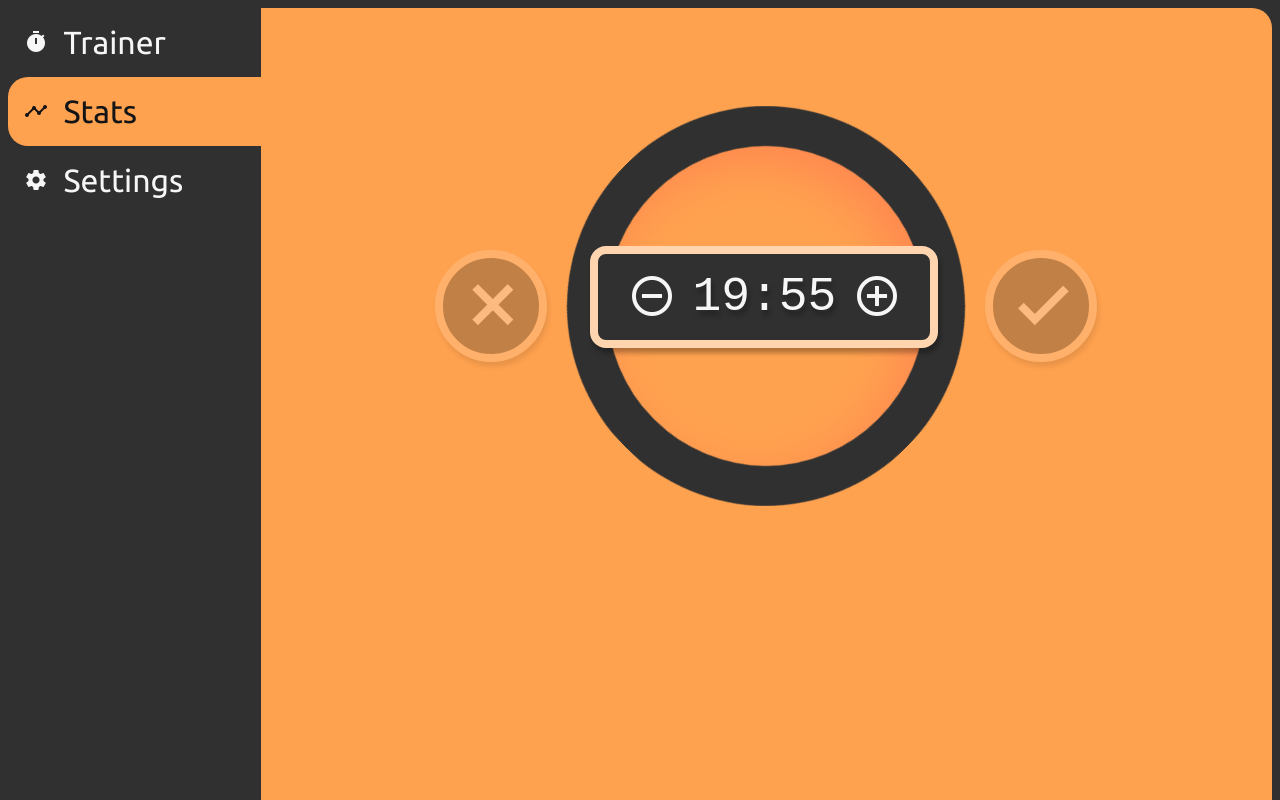
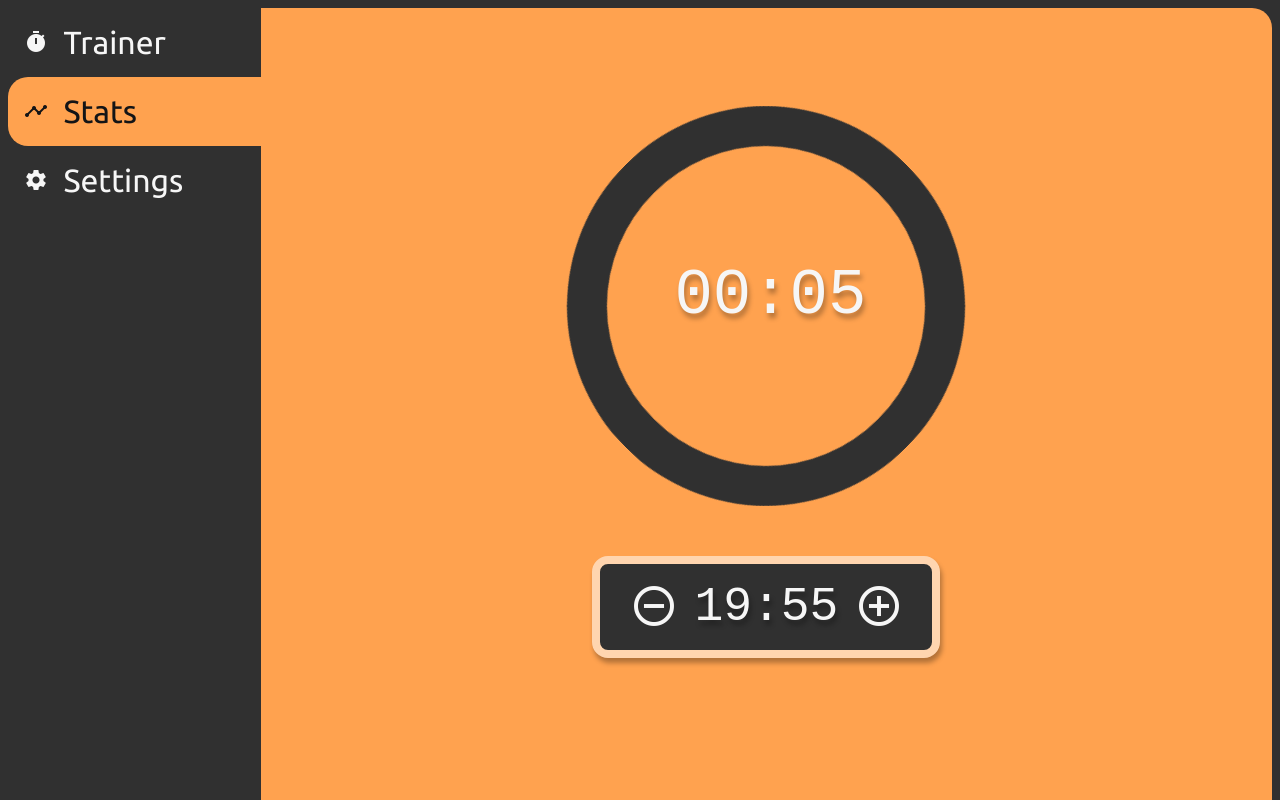
Before and after one commit to jaredami/meditation-trainer, an Angular app: page /stats in a window 1280 px wide. Shown: the top 800 px of the page. Built offline with nearby package versions, Linux system fonts and the light colour scheme; a web font is replaced by a local one; what @angular/fire would draw is missing.

Commit message:
Add session timer back in

```diff
--- a/src/app/components/trainer/trainer.component.html
+++ b/src/app/components/trainer/trainer.component.html
@@ -15,15 +15,15 @@
       </div>
     </div>
 
-    <div class="timer__container timer-container--session">
-      <button class="timer__btn" (click)="decreaseSessionLength()">
+    <div class="timer__container timer-container--period">
+      <!-- <button class="timer__btn" (click)="decreaseSessionLength()">
         <i class="timer__btn-icon material-icons">remove_circle_outline</i>
       </button>
       <div class="timer__clock">{{ sessionTimer }}</div>
       <button class="timer__btn" (click)="increaseSessionLength()">
         <i class="timer__btn-icon material-icons">add_circle_outline</i>
-      </button>
-      <!-- <div class="timer-clock">{{ currentStreakTimer }}</div> -->
+      </button> -->
+      <div class="timer-clock">{{ currentStreakTimer }}</div>
     </div>
 
     <div class="circle__wrapper circle__wrapper--left">
@@ -42,10 +42,7 @@
     <i class="success-fail-btn__icon material-icons">check</i>
   </button>
 
-  <!-- <div class="timer__container">
-    <div class="period-clock">{{ currentStreakTimer }}</div>
-  </div>
-  <p class="trainer__text">Period</p>
+  <div></div>
   <div class="timer__container timer-container--session">
     <button class="timer__btn" (click)="decreaseSessionLength()">
       <i class="timer__btn-icon material-icons">remove_circle_outline</i>
@@ -55,5 +52,6 @@
       <i class="timer__btn-icon material-icons">add_circle_outline</i>
     </button>
   </div>
-  <p class="trainer__text">Session</p> -->
+  <div></div>
+  <!-- <p class="trainer__text">Session</p> -->
 </div>
--- a/src/app/components/trainer/trainer.component.scss
+++ b/src/app/components/trainer/trainer.component.scss
@@ -43,23 +43,27 @@
 }
 
 .timer__container {
+  color: $color-white;
+  display: grid;
+  padding: 1rem;
+  place-items: center;
+  z-index: 1000;
+}
+
+.timer-container--session {
   background: $color-dark-gray;
   border: 0.5rem solid $color-secondary-2-4;
   border-radius: 1rem;
   box-shadow: 2px 5px 5px rgba(0,0,0,0.3);
-  color: $color-white;
-  display: grid;
-  padding: 1rem;
-  place-items: center;
+  grid-template-columns: 1fr 2fr 1fr;
   width: 300px;
 }
 
-.timer-container--session {
-  grid-template-columns: 1fr 2fr 1fr;
-  left: 24px;
+.timer-container--period {
+  left: 92px;
   position: absolute;
-  top: 140px;
-  z-index: 1000;
+  top: 138px;
+  font-size: 4rem;
 }
 
 .timer__clock {
@@ -108,7 +112,6 @@
 .circle__whole {
   border: 40px solid transparent;
   border-radius: 50%;
-  // box-shadow: inset 0px 20px 50px $color-complement-0;
   height: 320px;
   position: absolute;
   top: 0;
--- a/src/app/components/trainer/trainer.component.ts
+++ b/src/app/components/trainer/trainer.component.ts
@@ -6,7 +6,7 @@ import { Component, OnInit } from '@angular/core';
   styleUrls: ['./trainer.component.scss']
 })
 export class TrainerComponent implements OnInit {
-  currentStreakTimer = '0';
+  currentStreakTimer = '--:--';
   sessionTimer = '--:--';
   seconds = 0;
   minutes = 0;
@@ -48,7 +48,7 @@ export class TrainerComponent implements OnInit {
   }
 
   private addTime() {
-    if (this.seconds < this.currentMax - 1) {
+    if (this.seconds < this.currentMax) {
       this.seconds++;
       if (this.seconds >= 60) {
         this.seconds = 0;
```
